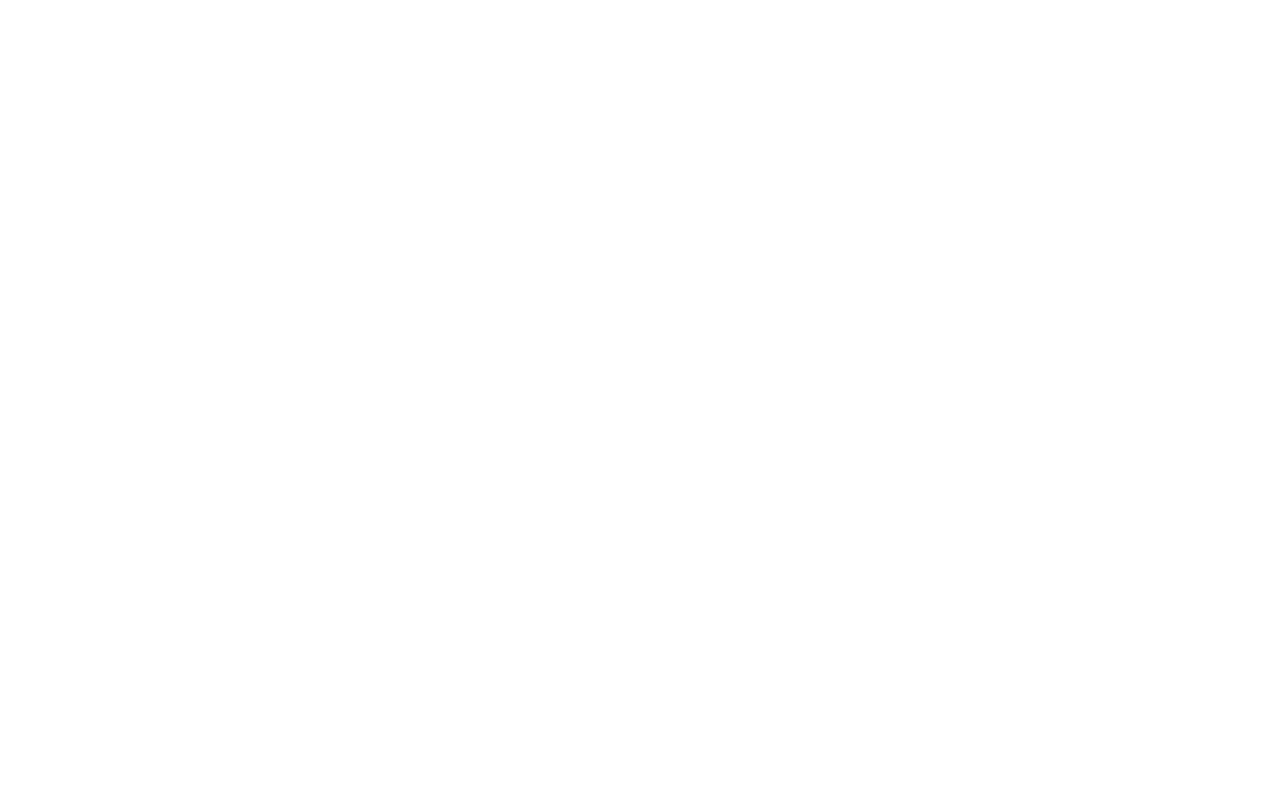
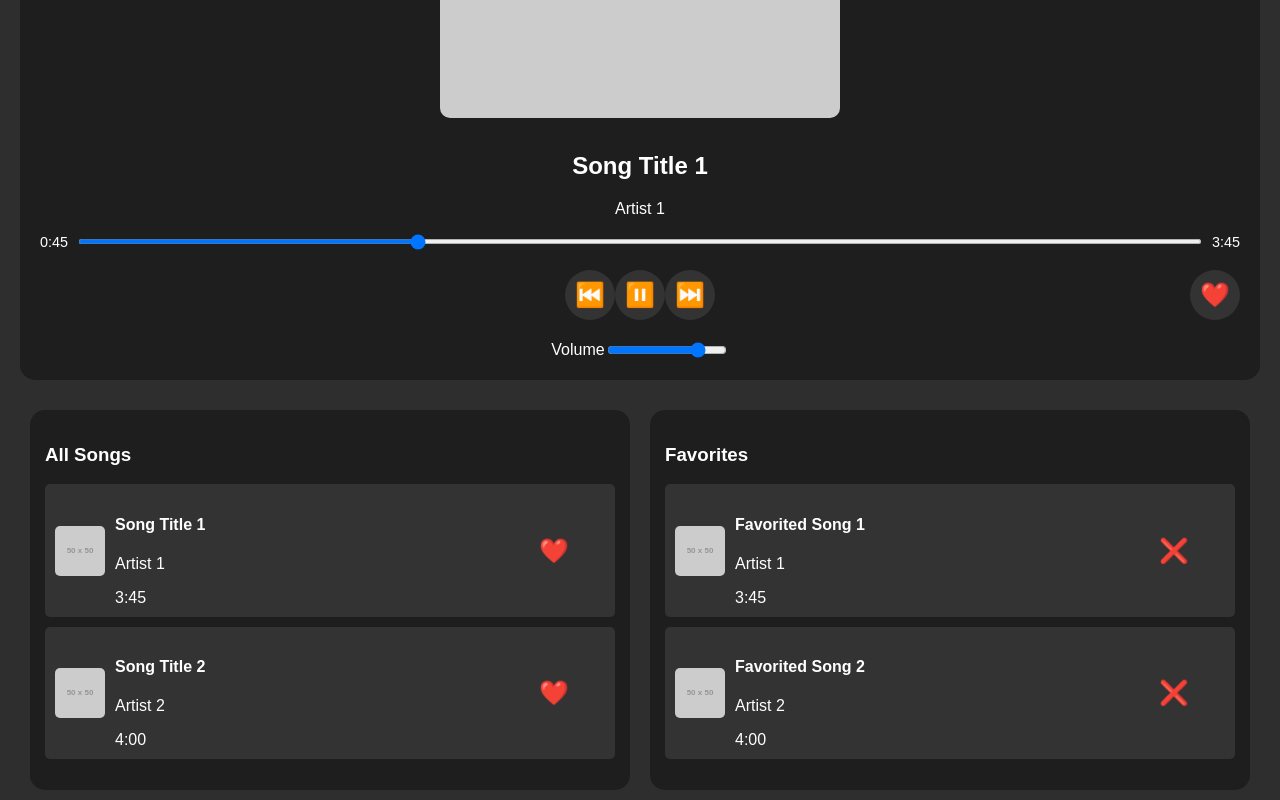
Before and after one commit to henriits/music-player, a React (Vite) app: page / in a window 1280 px wide. Shown: the part 322-1122 px from the top of the page. Before the commit the page ends 800 px from the top, so only its background shows below. Built offline with nearby package versions, Linux system fonts and the light colour scheme.

Commit message:
feat: create static layout without any functionality

```diff
--- a/src/App.css
+++ b/src/App.css
@@ -0,0 +1,235 @@
+/* General Styles */
+body {
+    font-family: "Arial", sans-serif;
+    margin: 0;
+    padding: 0;
+    background-color: #2e2e2e;
+    color: white;
+    overflow-x: hidden; /* Prevent horizontal overflow */
+}
+
+/* Music Player Container */
+.music-player {
+    display: flex;
+    flex-direction: column;
+    padding: 20px;
+    height: 100vh;
+    box-sizing: border-box; /* Ensure padding is part of width */
+}
+
+/* Player Section: Full Width */
+.player-section {
+    width: 100%; /* Ensure full width */
+    background-color: #1e1e1e;
+    padding: 15px; /* Reduced padding */
+    border-radius: 15px;
+    text-align: center;
+    margin-bottom: 20px;
+    box-sizing: border-box; /* Ensure padding doesn't exceed width */
+}
+
+.now-playing img {
+    width: 100%; /* Full width album art */
+    max-width: 400px; /* Limit width on larger screens */
+    height: auto;
+    border-radius: 10px;
+    margin-bottom: 10px;
+}
+
+.duration {
+    display: flex;
+    align-items: center;
+    justify-content: space-between;
+    margin-bottom: 20px;
+}
+
+.duration .current-time,
+.duration .total-time {
+    font-size: 0.9em; /* Smaller font size for time labels */
+}
+
+/* Wider Progress Bar */
+.progress-bar {
+    flex-grow: 1; /* Allow the progress bar to take available space */
+    margin: 0 10px; /* Add margin around the progress bar */
+    height: 5px; /* Set a fixed height */
+}
+
+/* Controls Section */
+.controls {
+    display: flex;
+    justify-content: center; /* Center controls */
+    margin-bottom: 20px;
+}
+
+.controls button {
+    background-color: #333;
+    border: none;
+    color: white;
+    font-size: 1.5em;
+    padding: 10px;
+    border-radius: 50%;
+    cursor: pointer;
+    width: 50px;
+    height: 50px;
+}
+
+/* Volume Control */
+.volume-control {
+    display: flex;
+    align-items: center;
+    justify-content: center;
+}
+
+.volume-control input[type="range"] {
+    width: 120px;
+}
+
+/* Content Container */
+.content-container {
+    display: flex;
+    justify-content: space-between;
+    flex-grow: 1;
+    flex-wrap: wrap;
+}
+
+/* All Songs and Favorites Section */
+.all-songs,
+.favorites-section {
+    background-color: #1e1e1e;
+    padding: 15px;
+    border-radius: 15px;
+    margin: 10px;
+    flex-grow: 1;
+    width: calc(50% - 20px); /* Take 50% of the space with a margin */
+    box-sizing: border-box; /* Ensure padding is part of width */
+}
+
+.all-songs ul,
+.favorites-section ul {
+    list-style-type: none;
+    padding: 0;
+}
+
+.song-item {
+    display: flex;
+    align-items: center;
+    background-color: #333;
+    padding: 10px;
+    margin-bottom: 10px;
+    border-radius: 5px;
+    position: relative; /* To position favorite button easily */
+}
+
+/* Heart Button Styles */
+.favorite-button,
+.remove-favorite-button {
+    background: none; /* No background */
+    border: none; /* No border */
+    color: red; /* Color for the heart */
+    font-size: 1.5em; /* Larger heart size */
+    cursor: pointer; /* Pointer cursor on hover */
+    margin-left: 10px; /* Margin to separate from song info */
+    transition: transform 0.2s; /* Transition for hover effect */
+}
+
+.favorite-button:hover,
+.remove-favorite-button:hover {
+    transform: scale(1.2); /* Slightly enlarge on hover */
+}
+
+/* Adjusting the position of the favorite button */
+.favorite-button,
+.remove-favorite-button {
+    position: absolute;
+    right: 40px; /* Align to the right of the song item */
+}
+
+/* General Styles for Song Item */
+.song-cover {
+    width: 50px;
+    height: 50px;
+    border-radius: 5px;
+    margin-right: 10px;
+}
+
+.song-info {
+    flex-grow: 1;
+}
+
+/* Responsive Design */
+
+/* Mobile Layout */
+@media screen and (max-width: 768px) {
+    .content-container {
+        flex-direction: column;
+    }
+
+    .all-songs,
+    .favorites-section {
+        width: 100%; /* Full width on mobile */
+        margin: 10px 0;
+    }
+
+    .controls button {
+        width: 60px;
+        height: 60px;
+    }
+
+    .volume-control input[type="range"] {
+        width: 150px;
+    }
+
+    .player-section {
+        padding: 10px; /* Reduced padding for smaller screens */
+    }
+}
+
+/* Tablet Layout */
+@media screen and (min-width: 768px) and (max-width: 1024px) {
+    .all-songs,
+    .favorites-section {
+        width: calc(50% - 20px); /* Split the content into two columns */
+    }
+
+    .controls button {
+        width: 60px;
+        height: 60px;
+    }
+
+    .volume-control input[type="range"] {
+        width: 150px;
+    }
+
+    .player-section {
+        max-width: 100%; /* Ensure full width on tablet */
+    }
+}
+
+/* Desktop/Laptop Layout */
+@media screen and (min-width: 1024px) {
+    .content-container {
+        display: flex;
+        justify-content: space-between;
+        flex-direction: row;
+    }
+
+    .all-songs,
+    .favorites-section {
+        width: calc(50% - 20px);
+    }
+
+    .controls button {
+        width: 50px;
+        height: 50px;
+    }
+
+    .volume-control input[type="range"] {
+        width: 120px;
+    }
+
+    .player-section {
+        max-width: 100%; /* Ensure player spans full width */
+        padding: 20px; /* Add more padding on larger screens */
+    }
+}
--- a/src/App.tsx
+++ b/src/App.tsx
@@ -1,5 +1,125 @@
-function App() {
-    return <></>;
-}
+import React from "react";
+import "./App.css";
+
+const App: React.FC = () => {
+    return (
+        <div className="music-player">
+            <div className="player-section">
+                <div className="now-playing">
+                    <img
+                        src="https://via.placeholder.com/300"
+                        alt="Album Art"
+                        className="art-image"
+                    />
+                    <h2>Song Title 1</h2>
+                    <p>Artist 1</p>
+                    <div className="duration">
+                        <span className="current-time">0:45</span>
+                        <input
+                            type="range"
+                            className="progress-bar"
+                            min="0"
+                            max="100"
+                            value="30"
+                            readOnly
+                        />
+                        <span className="total-time">3:45</span>
+                    </div>
+                </div>
+
+                <div className="controls">
+                    <button className="prev-button">⏮️</button>
+                    <button className="play-button">⏸️</button>
+                    <button className="next-button">⏭️</button>
+                    <button className="favorite-button player-favorite">
+                        ❤️
+                    </button>
+                </div>
+
+                <div className="volume-control">
+                    <label htmlFor="volume">Volume</label>
+                    <input
+                        type="range"
+                        id="volume"
+                        name="volume"
+                        min="0"
+                        max="100"
+                        value="80"
+                    />
+                </div>
+            </div>
+
+            <div className="content-container">
+                <div className="all-songs">
+                    <h3>All Songs</h3>
+                    <ul>
+                        <li className="song-item">
+                            <img
+                                src="https://via.placeholder.com/50"
+                                alt="Cover"
+                                className="song-cover"
+                            />
+                            <div className="song-info">
+                                <h4>Song Title 1</h4>
+                                <p>Artist 1</p>
+                                <span>3:45</span>
+                            </div>
+                            <button className="favorite-button">❤️</button>
+                        </li>
+                        <li className="song-item">
+                            <img
+                                src="https://via.placeholder.com/50"
+                                alt="Cover"
+                                className="song-cover"
+                            />
+                            <div className="song-info">
+                                <h4>Song Title 2</h4>
+                                <p>Artist 2</p>
+                                <span>4:00</span>
+                            </div>
+                            <button className="favorite-button">❤️</button>
+                        </li>
+                    </ul>
+                </div>
+
+                <div className="favorites-section">
+                    <h3>Favorites</h3>
+                    <ul>
+                        <li className="song-item">
+                            <img
+                                src="https://via.placeholder.com/50"
+                                alt="Cover"
+                                className="song-cover"
+                            />
+                            <div className="song-info">
+                                <h4>Favorited Song 1</h4>
+                                <p>Artist 1</p>
+                                <span>3:45</span>
+                            </div>
+                            <button className="remove-favorite-button">
+                                ❌
+                            </button>
+                        </li>
+                        <li className="song-item">
+                            <img
+                                src="https://via.placeholder.com/50"
+                                alt="Cover"
+                                className="song-cover"
+                            />
+                            <div className="song-info">
+                                <h4>Favorited Song 2</h4>
+                                <p>Artist 2</p>
+                                <span>4:00</span>
+                            </div>
+                            <button className="remove-favorite-button">
+                                ❌
+                            </button>
+                        </li>
+                    </ul>
+                </div>
+            </div>
+        </div>
+    );
+};
 
 export default App;
```
